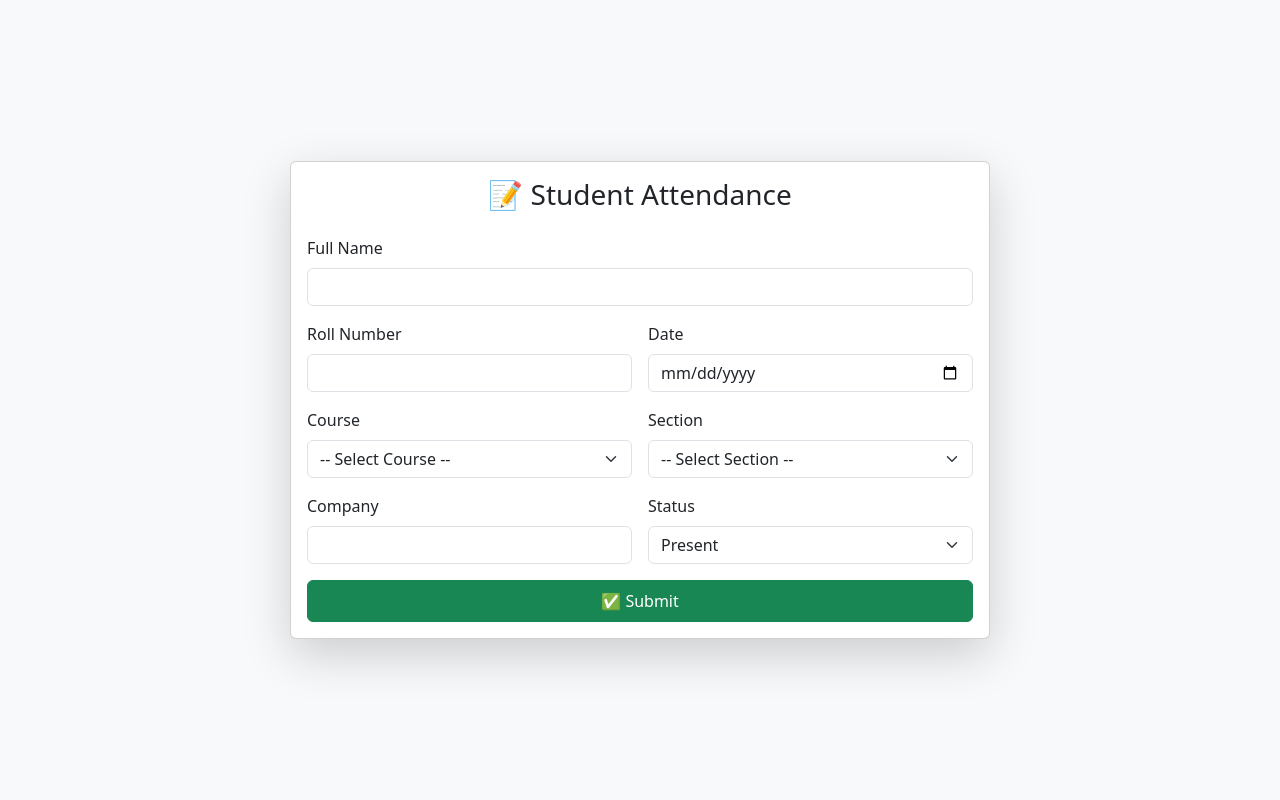
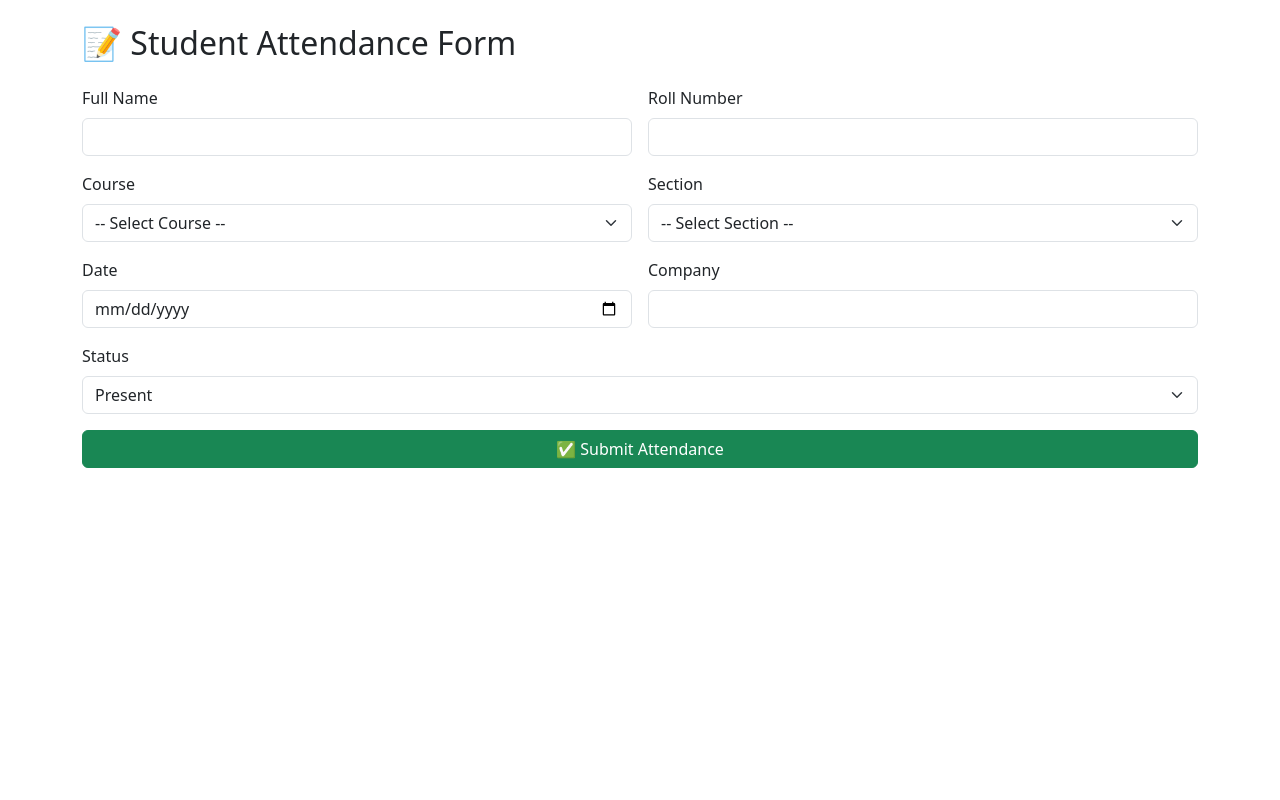
Before and after one commit to abhijha30/placement-attendance, a Flask app: page / in a window 1280 px wide. Run offline with Flask 3, Linux system fonts and the light colour scheme.

Commit message:
Update form.html

```diff
--- a/templates/form.html
+++ b/templates/form.html
@@ -6,31 +6,23 @@
   <title>Student Attendance Form</title>
   <link href="https://cdn.jsdelivr.net/npm/bootstrap@5.3.0/dist/css/bootstrap.min.css" rel="stylesheet">
 </head>
-<body class="bg-light">
+<body class="container mt-4">
 
-  <div class="container d-flex justify-content-center align-items-center min-vh-100">
-    <div class="card shadow-lg w-100" style="max-width: 700px;">
-      <div class="card-body">
-        <h3 class="text-center mb-4">📝 Student Attendance</h3>
+  <h2 class="mb-4">📝 Student Attendance Form</h2>
 
   <form method="POST" class="row g-3">
 
-          <div class="col-12">
+    <div class="col-md-6">
       <label class="form-label">Full Name</label>
       <input type="text" name="name" class="form-control" required>
     </div>
 
-          <div class="col-12 col-md-6">
+    <div class="col-md-6">
       <label class="form-label">Roll Number</label>
       <input type="text" name="roll" class="form-control" required>
     </div>
 
-          <div class="col-12 col-md-6">
-            <label class="form-label">Date</label>
-            <input type="date" name="date" class="form-control" required>
-          </div>
-
-          <div class="col-12 col-md-6">
+    <div class="col-md-6">
       <label class="form-label">Course</label>
       <select name="course" class="form-select" required>
         <option value="">-- Select Course --</option>
@@ -39,7 +31,7 @@
       </select>
     </div>
 
-          <div class="col-12 col-md-6">
+    <div class="col-md-6">
       <label class="form-label">Section</label>
       <select name="section" class="form-select" required>
         <option value="">-- Select Section --</option>
@@ -53,12 +45,17 @@
       </select>
     </div>
 
-          <div class="col-12 col-md-6">
+    <div class="col-md-6">
+      <label class="form-label">Date</label>
+      <input type="date" name="date" class="form-control" required>
+    </div>
+
+    <div class="col-md-6">
       <label class="form-label">Company</label>
       <input type="text" name="company" class="form-control" required>
     </div>
 
-          <div class="col-12 col-md-6">
+    <div class="col-md-12">
       <label class="form-label">Status</label>
       <select name="status" class="form-select" required>
         <option value="Present">Present</option>
@@ -67,12 +64,9 @@
     </div>
 
     <div class="col-12">
-            <button type="submit" class="btn btn-success w-100 py-2">✅ Submit</button>
+      <button type="submit" class="btn btn-success w-100">✅ Submit Attendance</button>
     </div>
   </form>
-      </div>
-    </div>
-  </div>
 
 </body>
 </html>
```
Lines whose indentation alone changed are shown as unchanged.
